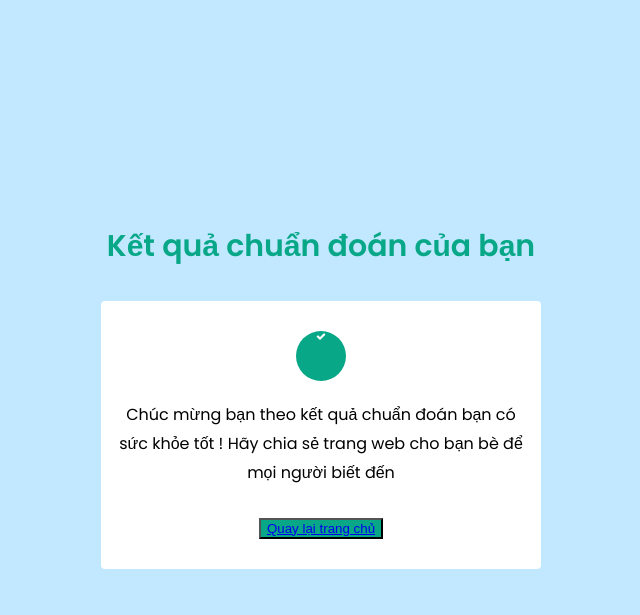
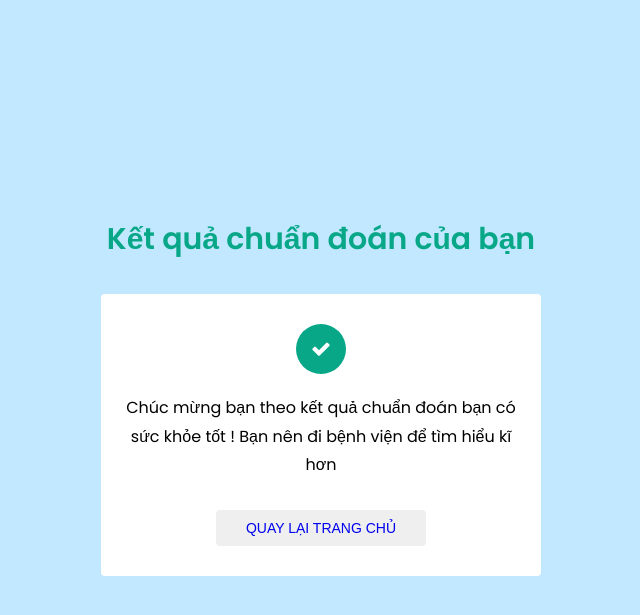
Before and after one commit to LeaQD/Predicting-Heart-Disease_TTCS, a Flask app: template templates/index2.html in a window 1280 px wide. Shown: the top 615 px of the page, without its empty margins (319-959 px from the left). Run offline with Flask 3, Linux system fonts and the light colour scheme; the template is opened without the code that fills it, so the values that code supplies are empty; parts of the project's set-up code (start-up, migrations or seed data) failed here and were passed over.

Commit message:
update 11/6/2023

```diff
--- a/app.py
+++ b/app.py
@@ -14,6 +14,7 @@ app = Flask(__name__)
 BASE_DIR = os.path.dirname(os.path.abspath(__file__))
 loaded_model_svm = pi.load(open('model/svm.pickle', "rb"))
 loaded_model_knn = pi.load(open('model/knn.pickle',"rb"))
+loaded_model_dst = pi.load(open('model/dst.pickle',"rb"))
 loaded_model_rdfs = pi.load(open('model/rdfs.pickle',"rb"))
 
 def Predcition(age, sex, cp, trestbps, chol, fbs, restecg, thalag, examg, oldpeak, slope, ca ,thal , model):
@@ -94,6 +95,8 @@ def predict():
             model = loaded_model_knn
         if model == "Support Vector Machine":
             model = loaded_model_svm
+        if model == "Decision Tree":
+            model = loaded_model_dst
         if model == "Random Forest":
             model = loaded_model_rdfs
         if Predcition(tuoi,gt,tucnguc,huyetap,cholestoral,luongduong,dientamdo,nhiptim,daunguc,chechlech,dodoc,machchinh,song,model) == 1:
--- a/templates/index2.html
+++ b/templates/index2.html
@@ -5,11 +5,12 @@
   <meta charset="UTF-8" />
   <meta name="viewport" content="width=device-width, initial-scale=1.0" />
   <meta http-equiv="X-UA-Compatible" content="ie=edge" />
+  <link href="https://fonts.googleapis.com/css2?family=Poppins:wght@300;400;600&display=swap" rel="stylesheet" />
+  <link rel="stylesheet" href="https://stackpath.bootstrapcdn.com/font-awesome/4.7.0/css/font-awesome.min.css" />
   <link rel="stylesheet" type="text/css" href="{{ url_for('static', filename='css/reset.css') }}">
   <link rel="stylesheet" type="text/css" href="{{ url_for('static', filename='css/style2.css') }}">
-  <link href="https://fonts.googleapis.com/css2?family=Poppins:wght@300;400;600&display=swap" rel="stylesheet" />
-  <link rel="stylesheet" href="https://stackpath.bootstrapcdn.com/font-awesome/4.7.0/css/font-awesome.min.css" />
   <title>Trang kết quả</title>
+
 </head>
 
 <body>
@@ -23,11 +24,11 @@
       <div class="flash__item">
         <i class="fa fa-check flash__icon flash__icon--secondary"></i>
         <h3 class="flash__title">
-          Chúc mừng bạn theo kết quả chuẩn đoán bạn có sức khỏe tốt ! Hãy chia sẻ trang web cho bạn bè để mọi người biết
-          đến
+          Chúc mừng bạn theo kết quả chuẩn đoán bạn có sức khỏe tốt ! Bạn nên đi bệnh viện để tìm hiểu kĩ hơn
         </h3>
         <!-- <button class="btn btn--secondary" onclick="<a/>">Về trang chủ</button> -->
-        <button class="btn--secondary"><a href='/'>Quay lại trang chủ</button>
+        <button type="button" class="btn btn-secondary"><a style="text-decoration: none" href='/'>Quay lại trang
+            chủ</button>
       </div>
     </div>
   </div>
--- a/templates/index3.html
+++ b/templates/index3.html
@@ -25,7 +25,8 @@
         <h3 class="flash__title">
           Theo kết quả chuẩn đoán bạn có thể có vấn đề về bệnh tim mạch ! Bạn nên đi bệnh viện để tìm hiểu kĩ hơn
         </h3>
-        <button class="btn-primary"><a href='/'>Quay lại trang chủ</button>
+        <button type="button" class="btn btn-danger"><a style="text-decoration: none" href='/'>Quay lại trang
+            chủ</button>
       </div>
     </div>
   </div>
```
Also changed, not shown: templates/index.html (+8 -7 lines), 5 other files.
